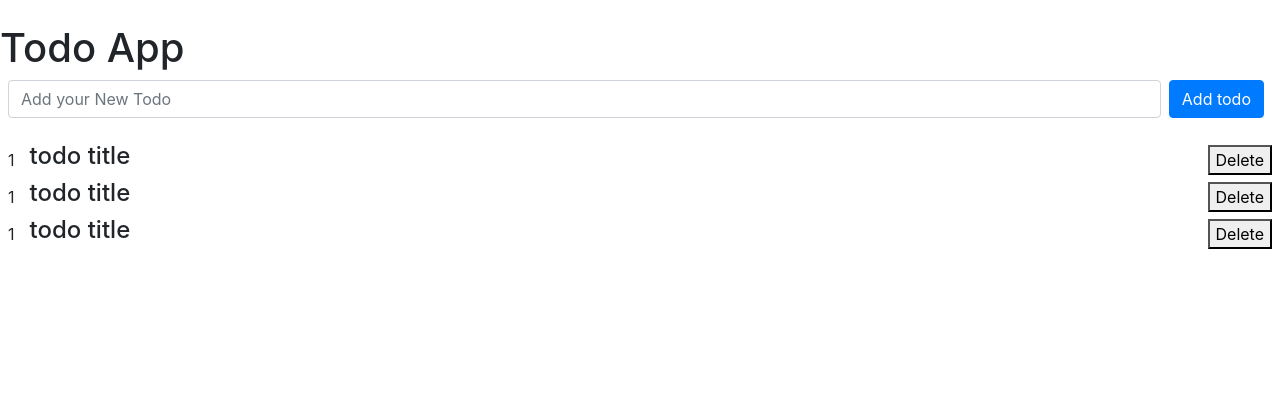
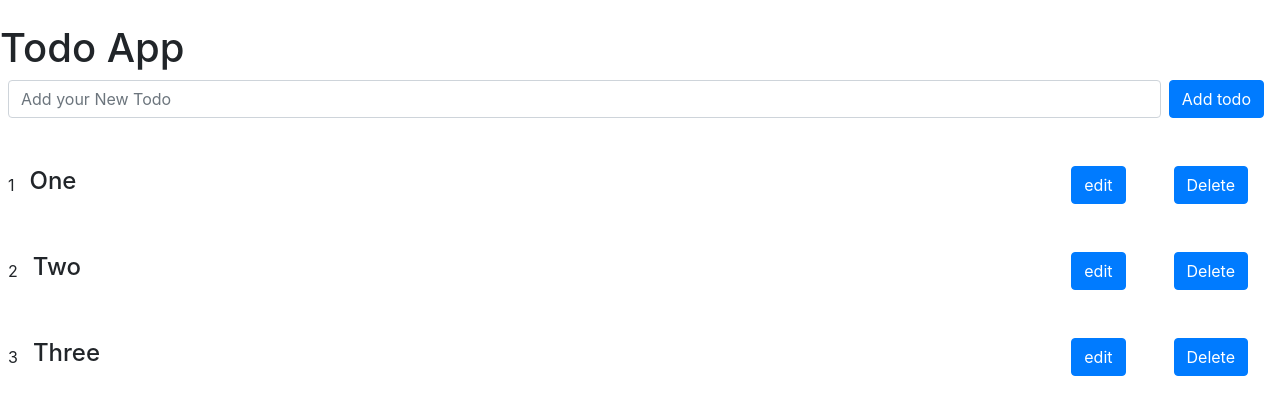
Before and after one commit to saideep1011/todo-app-redux, a React (Create React App) app: page / in a window 1280 px wide. Shown: the top 414 px of the page. Built offline with nearby package versions, Linux system fonts and the light colour scheme.

Commit message:
rendered inital state data

```diff
--- a/src/Components/TodoItem.js
+++ b/src/Components/TodoItem.js
@@ -1,16 +1,18 @@
 import React from "react";
 
-export default function TodoItem() {
+function TodoItem({ todo }) {
   return (
     <div>
       <div className="row mx-2 align-items-center">
-        <div>1</div>
+        <div>{todo.id}</div>
         <div className="col">
           {" "}
-          <h4>todo title</h4>
+          <h4>{todo.name}</h4>
         </div>
-        <button> Delete</button>
+        <button className="btn btn-primary m-4"> edit</button>
+        <button className="btn btn-primary m-4"> Delete</button>
       </div>
     </div>
   );
 }
+export default TodoItem;
--- a/src/Components/TodoList.js
+++ b/src/Components/TodoList.js
@@ -1,11 +1,14 @@
 import React from "react";
 import TodoItem from "./TodoItem";
-export default function TodoList() {
+import { useSelector } from "react-redux";
+function TodoList() {
+  let todos = useSelector((state) => state);
   return (
     <div className="my-4">
-      <TodoItem />
-      <TodoItem />
-      <TodoItem />
+      {todos.map((todo) => {
+        return <TodoItem key={todo.id} todo={todo} />;
+      })}
     </div>
   );
 }
+export default TodoList;
```
